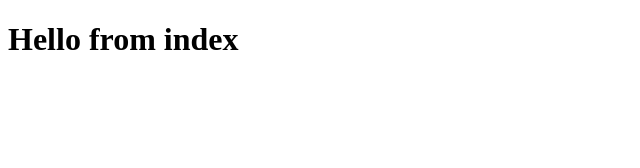
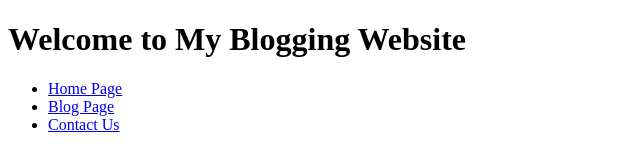
Before and after one commit to 000dania222/Blogging-Website, a website: page src/index.html in a window 1280 px wide. Shown: the whole page, without its empty margins (0-640 px from the left). Drawn offline with Linux system fonts and the light colour scheme.

Commit message:
Update index.html with links to Home, Blog, Contact pages

```diff
--- a/src/index.html
+++ b/src/index.html
@@ -1 +1,16 @@
-<!DOCTYPE html><html><head><title>Index</title></head><body><h1>Hello from index</h1></body></html>
+<!DOCTYPE html>
+<html>
+<head>
+  <title>Welcome</title>
+</head>
+<body>
+  <h1>Welcome to My Blogging Website</h1>
+  <nav>
+    <ul>
+      <li><a href="home.html">Home Page</a></li>
+      <li><a href="blog.html">Blog Page</a></li>
+      <li><a href="contact.html">Contact Us</a></li>
+    </ul>
+  </nav>
+</body>
+</html>
```
